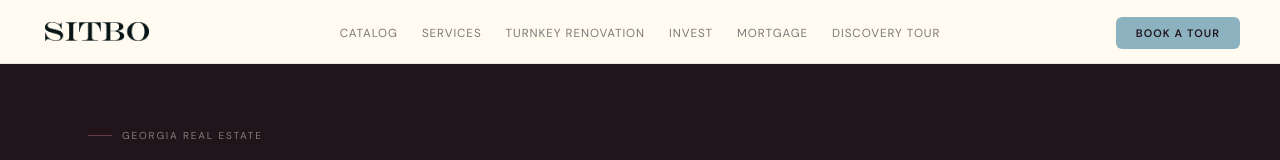
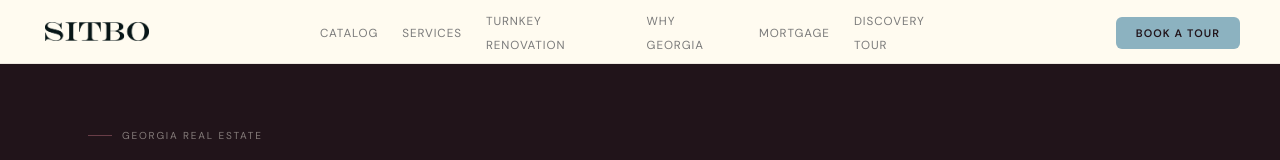
Before and after one commit to sitbom2property-maker/sitbo-invest-web-1643, a React (Vite) app: page /catalog in a window 1280 px wide. Shown: the top 160 px of the page. Built offline with nearby package versions, Linux system fonts and the light colour scheme; a web font is replaced by a local one.

Commit message:
fix: rename Invest → Why Georgia in nav

```diff
--- a/src/web/components/nav.tsx
+++ b/src/web/components/nav.tsx
@@ -15,7 +15,7 @@ export function Nav() {
     { label: "Catalog",              href: "/catalog" },
     { label: "Services",             href: "/#about" },
     { label: "Turnkey Renovation",   href: "/turnkey" },
-    { label: "Invest",               href: "/invest" },
+    { label: "Why Georgia",          href: "/invest" },
     { label: "Mortgage",             href: "/mortgage" },
     { label: "Discovery Tour",       href: "/#discovery-tour" },
   ];
--- a/src/web/pages/index.tsx
+++ b/src/web/pages/index.tsx
@@ -248,7 +248,7 @@ function Nav() {
     { label: "Catalog",         href: "/catalog" },
     { label: "Services",        href: "#about" },
     { label: "Turnkey Renovation", href: "/turnkey" },
-    { label: "Invest",          href: "/invest" },
+    { label: "Why Georgia",     href: "/invest" },
     { label: "Mortgage",        href: "/mortgage" },
     { label: "Discovery Tour",  href: "#discovery-tour" },
   ];
```
